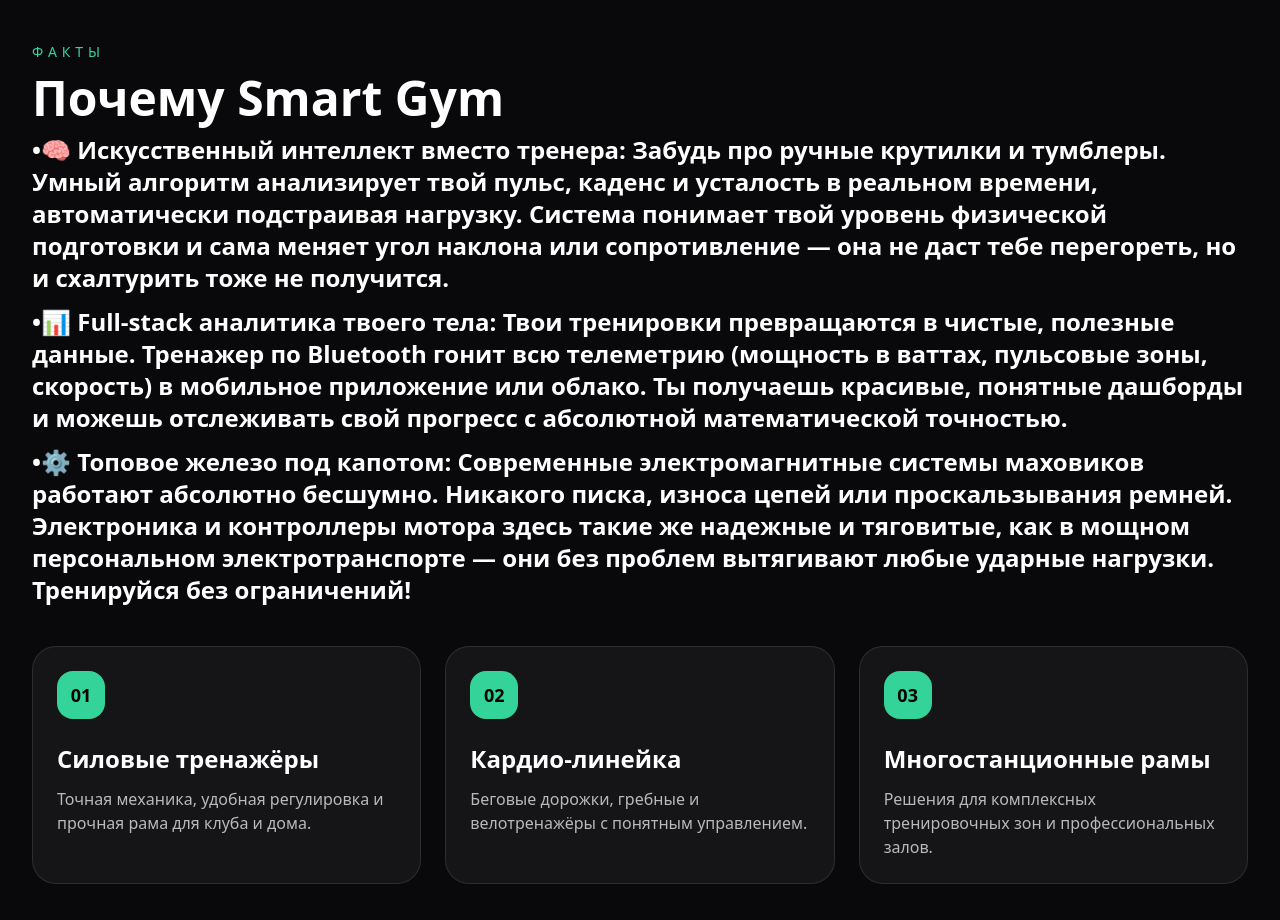
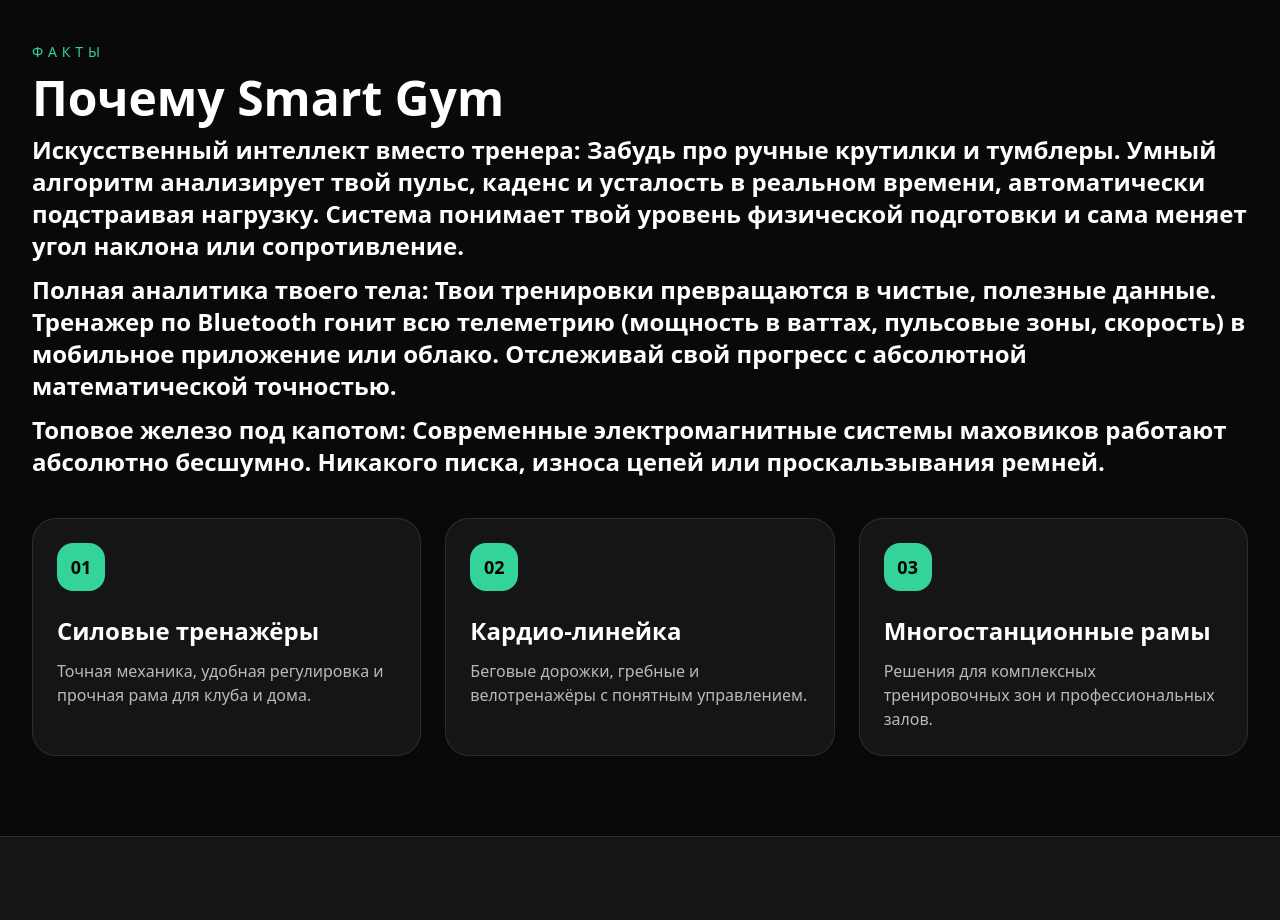
Before and after one commit to dmitriyslesar/smart-gym-frontend, a React (Create React App) app: page / in a window 1280 px wide. Shown: the part 880-1800 px from the top of the page. Built offline with nearby package versions, Linux system fonts and the light colour scheme; no server answers.

Commit message:
Home page description

```diff
--- a/src/pages/Home.jsx
+++ b/src/pages/Home.jsx
@@ -78,9 +78,9 @@
               <h2 className="mt-3 text-4xl font-black text-white sm:text-5xl">Почему Smart Gym</h2>
             </div>
           </div>
-              <h2 className="mt-3 text-2xl font-black text-white sm:text-2xl">•🧠	Искусственный интеллект вместо тренера: Забудь про ручные крутилки и тумблеры. Умный алгоритм анализирует твой пульс, каденс и усталость в реальном времени, автоматически подстраивая нагрузку. Система понимает твой уровень физической подготовки и сама меняет угол наклона или сопротивление — она не даст тебе перегореть, но и схалтурить тоже не получится.</h2>
-              <h2 className="mt-3 text-2xl font-black text-white sm:text-2xl">•📊 Full-stack аналитика твоего тела: Твои тренировки превращаются в чистые, полезные данные. Тренажер по Bluetooth гонит всю телеметрию (мощность в ваттах, пульсовые зоны, скорость) в мобильное приложение или облако. Ты получаешь красивые, понятные дашборды и можешь отслеживать свой прогресс с абсолютной математической точностью.</h2>
-              <h2 className="mt-3 text-2xl font-black text-white sm:text-2xl">•⚙️ Топовое железо под капотом: Современные электромагнитные системы маховиков работают абсолютно бесшумно. Никакого писка, износа цепей или проскальзывания ремней. Электроника и контроллеры мотора здесь такие же надежные и тяговитые, как в мощном персональном электротранспорте — они без проблем вытягивают любые ударные нагрузки. Тренируйся без ограничений!</h2>
+              <h2 className="mt-3 text-2xl font-black text-white sm:text-2xl">Искусственный интеллект вместо тренера: Забудь про ручные крутилки и тумблеры. Умный алгоритм анализирует твой пульс, каденс и усталость в реальном времени, автоматически подстраивая нагрузку. Система понимает твой уровень физической подготовки и сама меняет угол наклона или сопротивление.</h2>
+              <h2 className="mt-3 text-2xl font-black text-white sm:text-2xl">Полная аналитика твоего тела: Твои тренировки превращаются в чистые, полезные данные. Тренажер по Bluetooth гонит всю телеметрию (мощность в ваттах, пульсовые зоны, скорость) в мобильное приложение или облако. Отслеживай свой прогресс с абсолютной математической точностью.</h2>
+              <h2 className="mt-3 text-2xl font-black text-white sm:text-2xl">Топовое железо под капотом: Современные электромагнитные системы маховиков работают абсолютно бесшумно. Никакого писка, износа цепей или проскальзывания ремней. </h2>
           <div className="mt-10 grid gap-6 lg:grid-cols-3">
             {highlights.map((card, index) => (
               <Link
```
